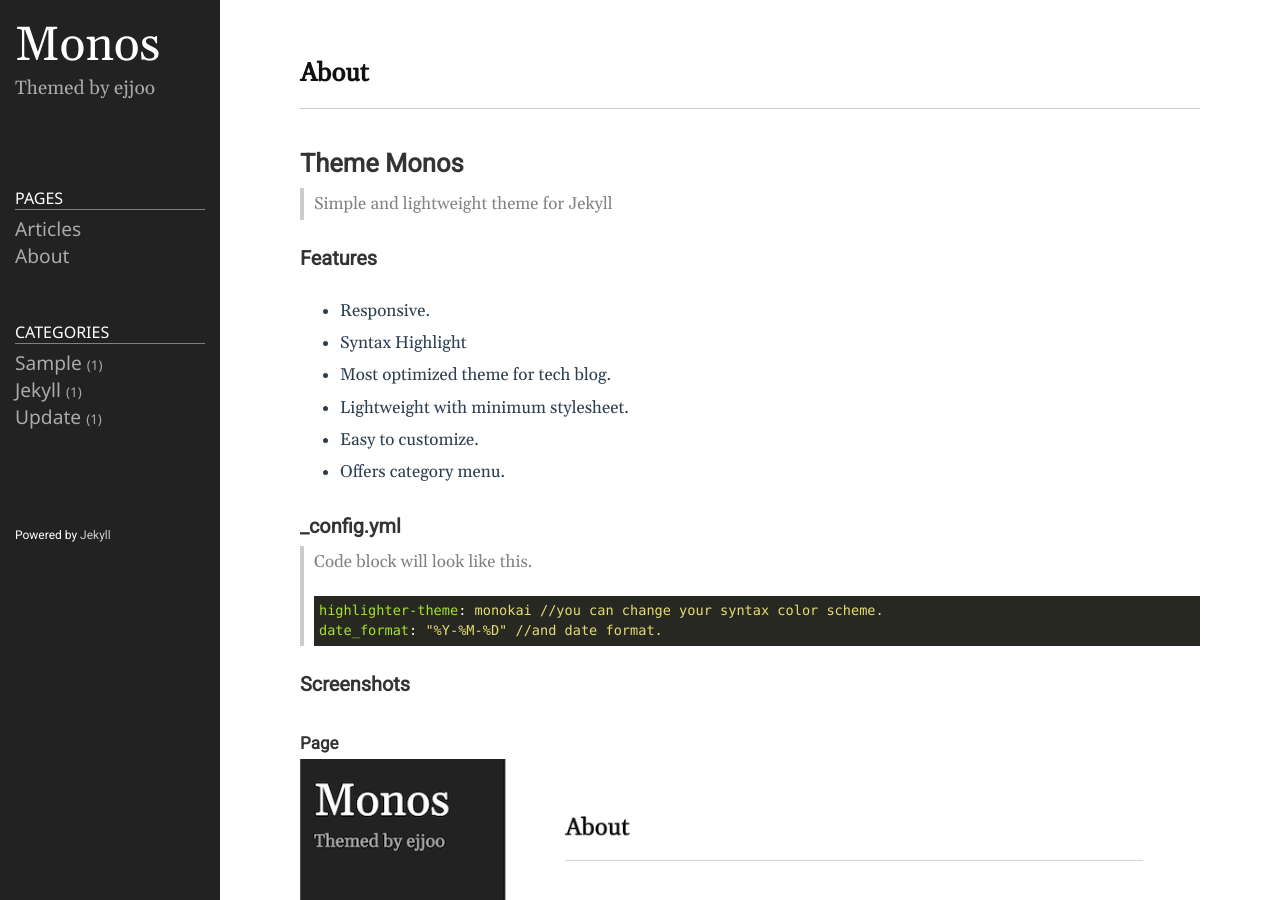
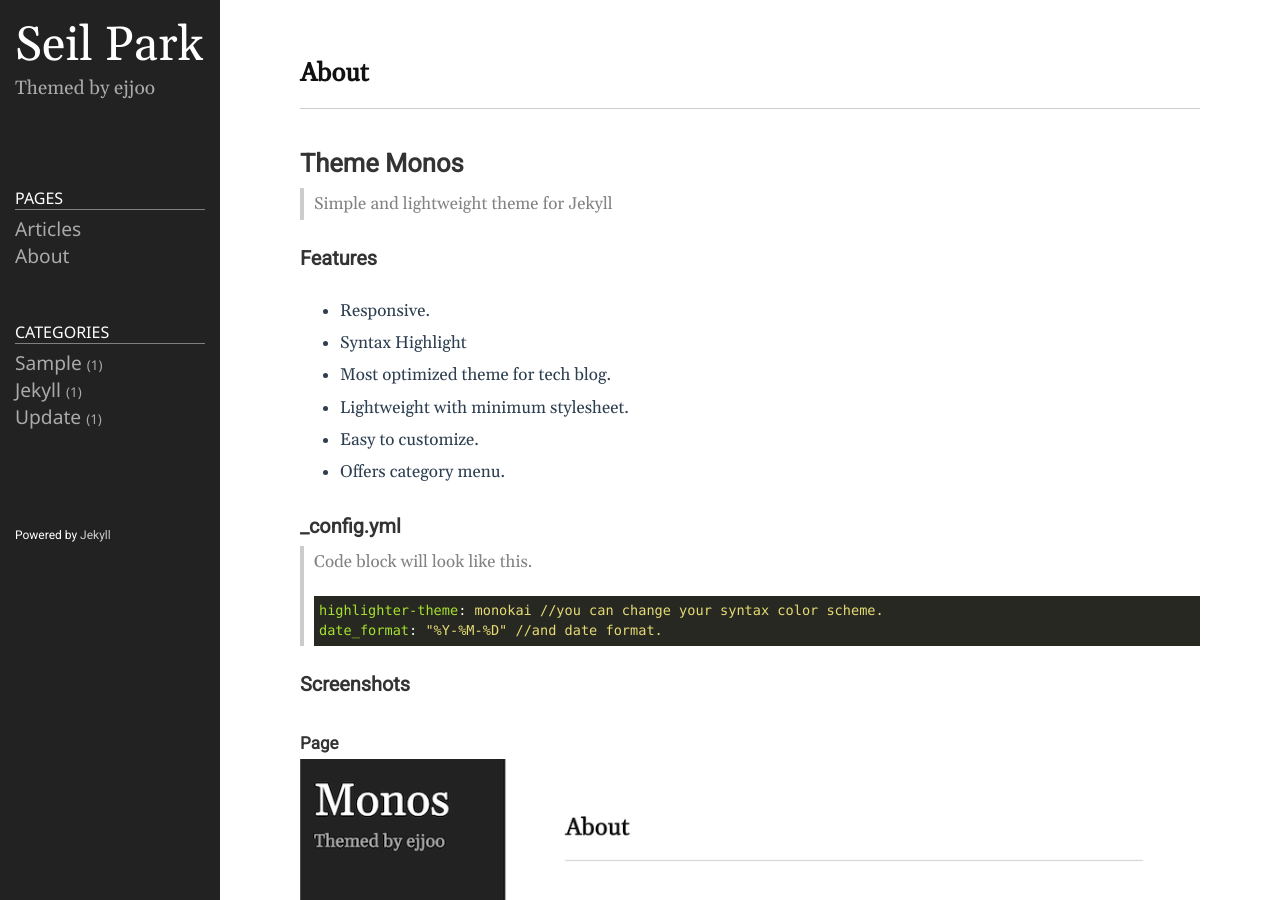
Before and after one commit to spark-yonsei/spark-yonsei.github.io, a Jekyll site: the page built from README.md, in a window 1280 px wide and 900 px high. Built offline with Jekyll 4.4.1, drawn with Linux system fonts in a browser that asks for light colours.

Commit message:
Update _config.yml

```diff
--- a/_config.yml
+++ b/_config.yml
@@ -18,8 +18,8 @@
 # You can create any custom variable you would like, and they will be accessible
 # in the templates via {{ site.myvariable }}.
 
-title: Monos
-email: ejjoo7994@gmail.com
+title: Seil Park
+email: seilpark@yonsei.ac.kr
 description: >- # this means to ignore newlines until "baseurl:"
   Themed by ejjoo
 # baseurl: "/" # the subpath of your site, e.g. /blog
```
